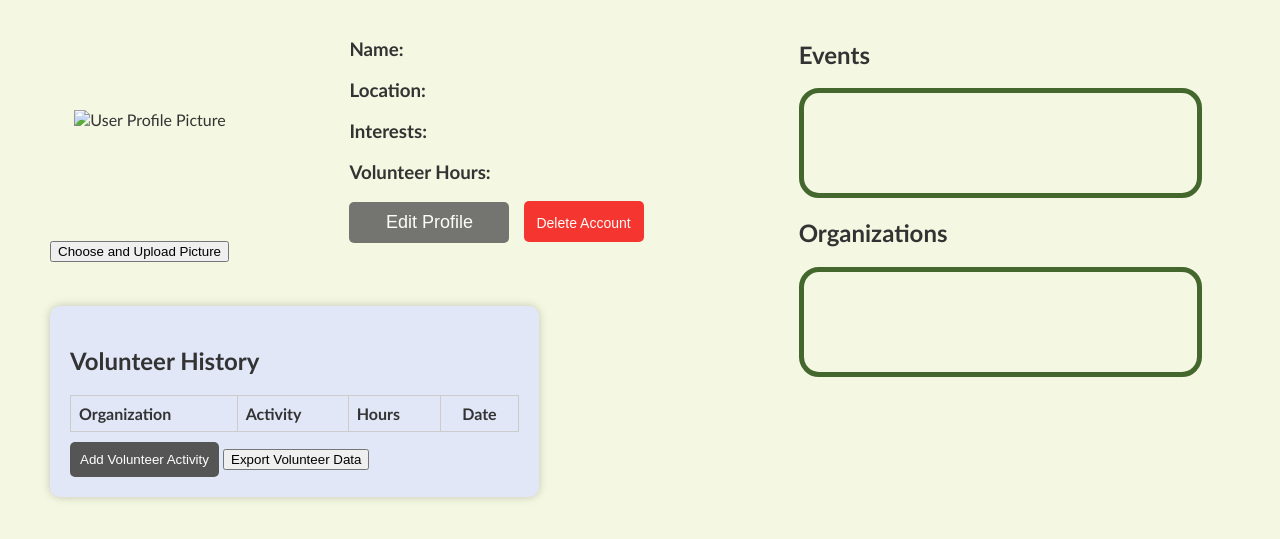
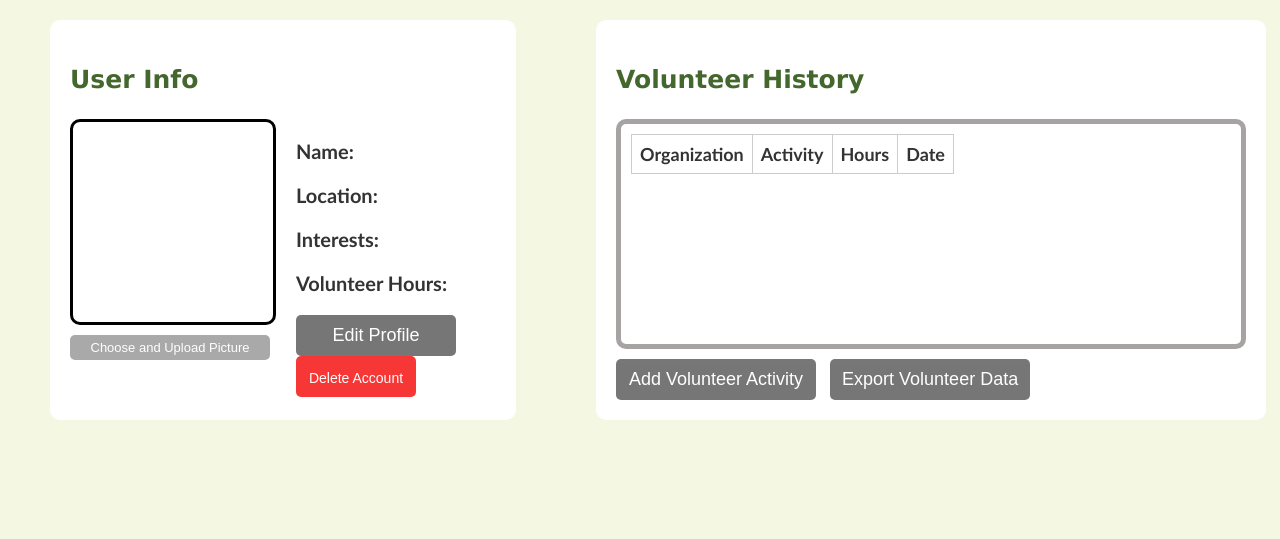
Before and after one commit to Anjiyuuki/Forge-Change, a PHP site: page /profile.html in a window 1280 px wide. Shown: the part 145-684 px from the top of the page. Run offline with PHP 8.4, Linux system fonts and the light colour scheme; lists and menus that the app fills with data are empty; some libraries are stand-ins or nearby versions.

Commit message:
Design changes

```diff
--- a/organizations.js
+++ b/organizations.js
@@ -242,8 +242,11 @@ async function getOrganizationsFromFirestore() {
       const website = data.website || '';
       // Convert keyword to lowercase if it exists, otherwise, use an empty string
       const keyword = data.keyword ? data.keyword.toLowerCase() : '';
+      // Include the document ID in the organization object
+      const id = doc.id;
       // Return an object with the organization's name, position, keyword, location, and website
       return {
+        id: id,
         name: name,
         position: { lat: lat, lng: lng },
         keyword: keyword,
--- a/profile.css
+++ b/profile.css
@@ -1,33 +1,52 @@
 .profile-container {
-  width: 90%;
+  width: 95%;
   margin-left: 50px;
   display: grid;
+  gap: 50px 80px;
+  grid-auto-columns: 1fr;
+  grid-template-columns: 1fr 1fr;
+  grid-template-rows: 1fr;
   grid-template-areas:
-    "Left Right";
-}
+    "Profile-Info History";}
 
 .profile-info {
-  grid-area: Left;
+  grid-area: Profile-Info;
   display: grid;
   grid-auto-columns: 1fr;
   grid-template-columns: 0.8fr 1.2fr;
-  grid-template-rows: 1.5fr 0.5fr;
-  gap: 20px 0px;
+  grid-template-rows: 0.3fr 2.7fr;
+  gap: 0px 20px;
   grid-template-areas:
-    "Picture Info"
-    "Upload Info";
+    "Title Title"
+    "Picture Info";
+  background-color: rgb(255, 255, 255);
+  padding: 20px;
+  border-radius: 10px;
 }
 
-.Picture { grid-area: Picture; }
+#Title {grid-area: Title}
+.Picture { grid-area: Picture;
+display: block; }
 .Upload { grid-area: Upload; }
-.Info { grid-area: Info; }
+.Info { grid-area: Info;
+font-size: 20px;}
 
-#profile-cont {
+.titles {
+  font-size: 25px;
+  font-family:'Lucida Sans', 'Lucida Sans Regular', 'Lucida Grande', 'Lucida Sans Unicode', Geneva, Verdana, sans-serif;
+  color:#44672d
+}
+
+#pic-cont {
   width: 200px;
   height: 200px;
   display: flex;
   justify-content: center;
   align-items: center;
+  border: 3px solid black;
+  border-radius: 10px;
+  background-color: white;
+  margin-bottom: 10px;
 }
 
 #profile-picture {
@@ -35,16 +54,25 @@
   max-height: 200px;
 }
 
+#upload-pic-btn {
+  background-color: #555;
+  color: white;
+  padding: 5px 5px;
+  border: none;
+  opacity: 0.5;
+  border-radius: 5px;
+  width: 200px;
+  font-size: 13px;
+}
+
 .volunteer-history {
+  grid-area: History;
+  border-radius: 10px;
+  background-color: rgb(255, 255, 255);
   padding: 20px;
-  background-color: #e1e7f7;
-  border-radius: 10px;
-  box-shadow: 0 0 10px rgba(0, 0, 0, 0.2);
-  width: 60%;
 }
 
 #volunteerHistoryTable {
-  width: 100%;
   border-collapse: collapse;
 }
 
@@ -54,12 +82,8 @@
   text-align: left;
 }
 
-#volunteerHistoryTable th:last-child, #volunteerHistoryTable td:last-child {
-  text-align: center;
-}
-
-#volunteerHistoryTable th:nth-child(5), #volunteerHistoryTable td:nth-child(5) {
-  position: relative;
+#volunteerHistoryTable th {
+  font-size: 18px;
 }
 
 .settings-button {
@@ -95,13 +119,16 @@
   background-color: #ddd;
 }
 
-#addVolunteerActivityButton {
+#addVolunteerActivityButton, #exportVolunteerDataButton {
   background-color: #555;
   color: white;
-  padding: 10px;
+  padding: 10px 10px;
   border: none;
+  opacity: 0.8;
   border-radius: 5px;
-  margin-top: 10px;
+  width: 200px;
+  font-size: 18px;
+  margin-right: 10px;
 }
 
 .open-button {
@@ -237,19 +264,6 @@
   display: none;
 }
 
-#right-column {
-  grid-area: Right;
-}
-
-#user-event-list, #user-organization-list {
-  overflow-y: scroll;
-  border-style: solid;
-  border-color: #44672d;
-  border-radius: 20px;
-  border-width: 5px;
-  height: 100px;
-}
-
 .settings-button {
   background-color: #555;
   color: white;
@@ -299,3 +313,18 @@
 #editVolunteerActivityForm .settings-button {
   display: block;
 }
+
+.scrollable-table-container {
+  height: 200px; /* Adjust the max-height as needed */
+  width: 600px;
+  overflow-y: auto;
+  margin-bottom: 10px; /* Optional: Add some spacing at the bottom */
+  padding: 10px;
+  border: 5px rgb(167, 163, 163) solid;
+  border-radius: 10px;
+}
+
+.settings-cell button {
+  display: block;
+  margin-bottom: 5px; /* Adjust the margin as needed */
+}
--- a/profile.html
+++ b/profile.html
@@ -47,23 +47,22 @@
   </div>
   </header>
     <div class="profile-container" id="profile-body">
-      <div id="left-column">
         <div class="profile-info">
-          <div id="profile-cont">
-            <img src="" alt="User Profile Picture" class="Picture" id="profile-picture">
+          <h3 id="Title" class="titles">User Info</h3>
+          <div class="Picture">
+            <div id="pic-cont">
+              <img src="" id="profile-picture">
             </div>
-          <div class="Upload">
               <input type="file" id="profile-picture-upload" accept="image/*" style="display: none;">
-            <button onclick="chooseAndUploadProfilePicture()">Choose and Upload Picture</button>
+              <button onclick="chooseAndUploadProfilePicture()" id="upload-pic-btn">Choose and Upload Picture</button>
           </div>
           <div class="Info">
-            <!-- Display user's name -->
-            <h3>Name: <span id="user-name"></span></h3>
-            <h3>Location: <span id="user-location"></span></h3>
-            <h3>Interests: <span id="user-interests"></span></h3>
-            <h3>Volunteer Hours: <span id="user-hours"></span></h3>
+            <p><strong>Name: </strong><span id="user-name"></span></p>
+            <p><strong>Location:</strong> <span id="user-location"></span></p>
+            <p><strong>Interests: </strong><span id="user-interests"></span></p>
+            <p><strong>Volunteer Hours: </strong><span id="user-hours"></span></p>
             <div id="editDelete">
-              <button class="open-button" onclick="openForm('editProfileForm')">Edit Profile</button>
+              <button class="open-button" onclick="openForm('editProfileForm')" >Edit Profile</button>
               <button id="deleteAccountBtn" onclick="handleDeleteAccountConfirmation()">Delete Account</button>
             </div>
           </div>
@@ -110,7 +109,8 @@
           </form>
         </div>
         <div class="volunteer-history">
-          <h2>Volunteer History</h2>
+          <h3 class="titles">Volunteer History</h3>
+          <div class="scrollable-table-container">
             <table id="volunteerHistoryTable">
               <thead>
                 <tr>
@@ -122,10 +122,9 @@
               </thead>
               <tbody></tbody>
             </table>
+          </div>
           <button id="addVolunteerActivityButton">Add Volunteer Activity</button>
           <button onclick="exportVolunteerInfo()" id="exportVolunteerDataButton">Export Volunteer Data</button>
-
-      </div>
       <div class="form-popup" id="volunteerActivityForm">
         <form class="form-container">
           <span class="close right-align" id="closeVolunteerActivityForm">&times;</span>
@@ -157,12 +156,6 @@
         </form>
       </div>
     </div>
-    <div class="right-column">
-      <h2>Events</h2>
-      <ul id="user-event-list"></ul>
-      <h2>Organizations</h2>
-      <ul id="user-organization-list"></ul>
-    </div>
   </div>
   <script src="profile.js"></script>
 </body>
--- a/profile.js
+++ b/profile.js
@@ -1,8 +1,6 @@
 var firestore = firebase.firestore();
 var auth = firebase.auth();
 const storageRef = firebase.storage().ref(); // Initialize Firebase Storage
-
-// Get the current page's filename
 const currentPage = window.location.pathname.split('/').pop();
 
 // Remove the 'active' class from all navigation links
@@ -51,12 +49,22 @@ async function loadInfo() {
 
             // Add a settings button and dropdown menu to each row
             var settingsCell = newRow.insertCell(4);
-          var settingsButton = document.createElement('button');
-          settingsButton.textContent = 'Settings';
-          settingsButton.onclick = function () {
-            showSettingsDropdown(doc.id); // Pass the document ID to identify the activity
+            settingsCell.className = 'settings-cell';
+
+            var editButton = document.createElement('button');
+            editButton.textContent = 'Edit';
+            editButton.onclick = function () {
+              openEditActivityForm(doc.id, data); // Pass the document ID and activity data to the edit form
             };
-          settingsCell.appendChild(settingsButton);
+
+            var deleteButton = document.createElement('button');
+            deleteButton.textContent = 'Delete';
+            deleteButton.onclick = function () {
+              confirmDeleteActivity(doc.id); // Pass the document ID to identify the activity
+            };
+
+            settingsCell.appendChild(editButton);
+            settingsCell.appendChild(deleteButton);
 
             // Create a dropdown menu for each row
             var dropdownMenu = document.createElement('div');
@@ -139,7 +147,6 @@ function closeForm(formId) {
   document.getElementById(formId).style.display = "none";
 }
 
-// Function to submit profile changes (similar to the submitChangesButton click handler)
 function submitProfileChanges() {
   var user = firebase.auth().currentUser;
   if (user) {
--- a/styles.css
+++ b/styles.css
@@ -50,6 +50,7 @@ nav {
 .nav-link:hover {
   background-color: #e1f5f7;
   color: #44672d;
+  cursor:pointer;
 }
 
 .active {
@@ -87,3 +88,16 @@ header img {
 button {
   cursor: pointer;
 }
+
+::-webkit-scrollbar {
+  -webkit-appearance: none;
+  width: 7px;
+  margin-left: 15px;
+  margin-bottom: 0px;
+}
+::-webkit-scrollbar-thumb {
+  border-radius: 4px;
+  margin-left: 5px;
+  background-color: rgba(0, 0, 0, .5);
+  -webkit-box-shadow: 0 0 1px rgba(255, 255, 255, .5);
+}
```
Also changed, not shown: events.css (+5 -14 lines), events.js (+18 -16 lines), forge-change-firebase-adminsdk-gnrfk-6c993382f2.json (added, +13 -0 lines), groups.css (+24 -15 lines), groups.js (+71 -29 lines), organizations.css (+0 -12 lines), events_info.json, 1 other file. Lines whose indentation alone changed are shown as unchanged.
